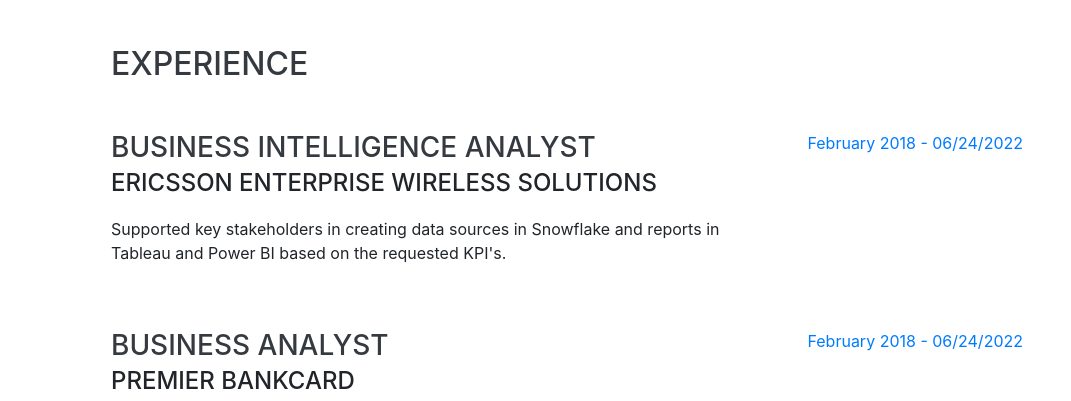
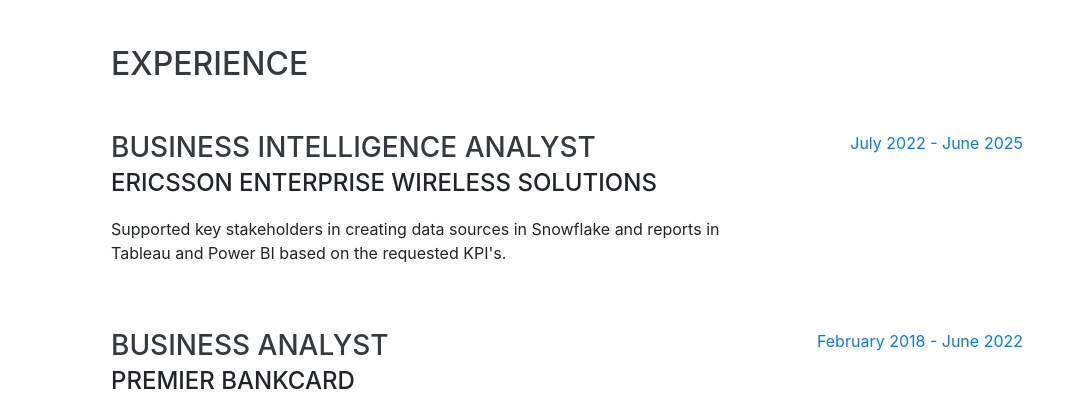
Before and after one commit to Sriz/Sriz.github.io, a website with bundled scripts: page index.html in a window 1280 px wide. Shown: the part 804-1205 px from the top of the page, without its empty margins (209-1280 px from the left). Built offline with nearby package versions, Linux system fonts and the light colour scheme; a web font is replaced by a local one.

Commit message:
corrected date values

```diff
--- a/index.html
+++ b/index.html
@@ -111,7 +111,7 @@
             </p>
           </div>
           <div class="resume-date text-md-right">
-            <span class="text-primary">February 2018 - 06/24/2022</span>
+            <span class="text-primary">July 2022 - June 2025</span>
           </div>
         </div>
 
@@ -125,7 +125,7 @@
             </p>
           </div>
           <div class="resume-date text-md-right">
-            <span class="text-primary">February 2018 - 06/24/2022</span>
+            <span class="text-primary">February 2018 - June 2022</span>
           </div>
         </div>
 
```
